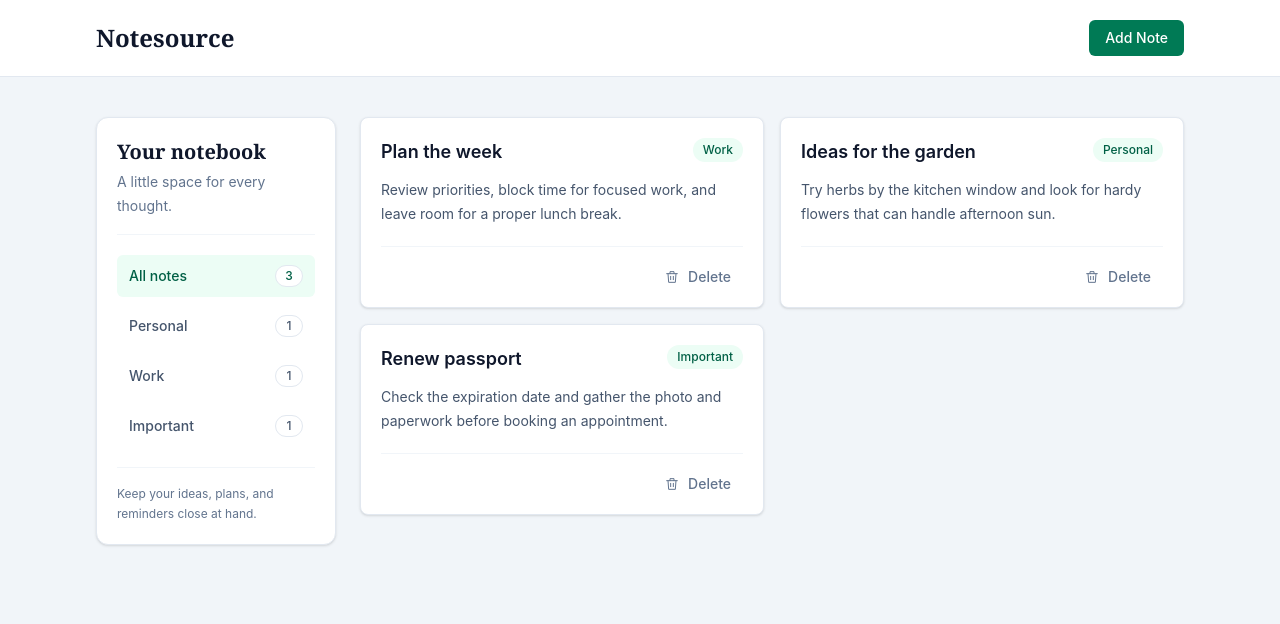
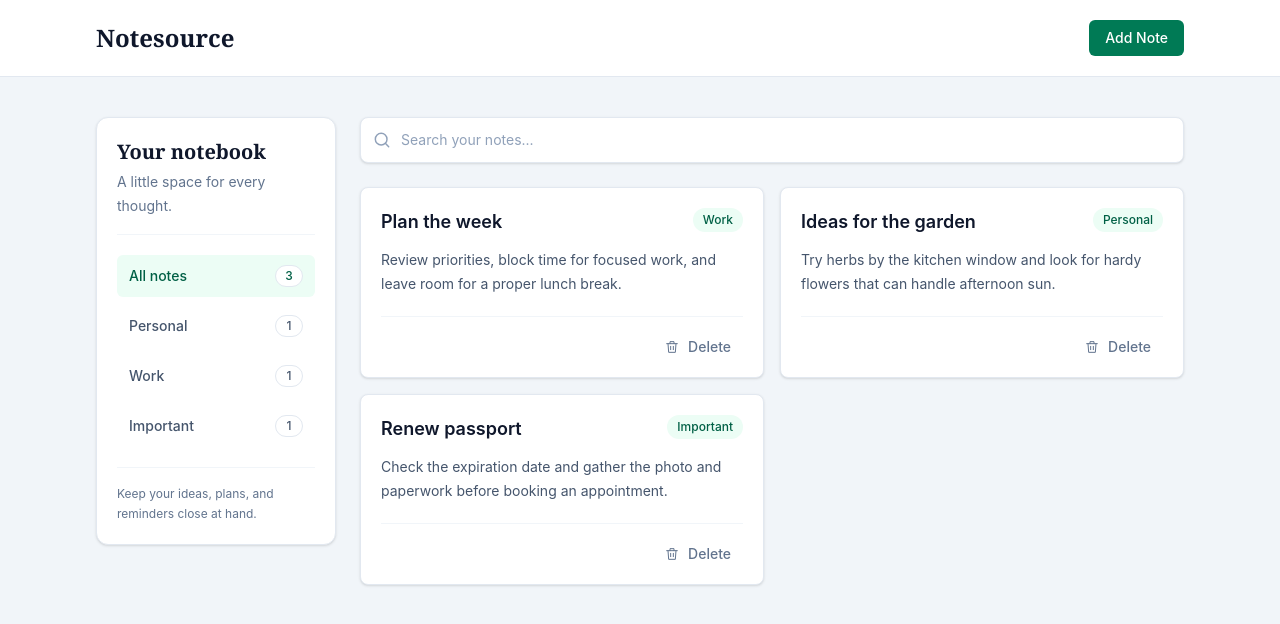
Before and after one commit to szymonGi2/Notesource, a React (Vite) app: page / in a window 1280 px wide. Shown: the top 624 px of the page. Built offline with nearby package versions, Linux system fonts and the light colour scheme.

Commit message:
Finished the project

```diff
--- a/index.html
+++ b/index.html
@@ -2,7 +2,7 @@
 <html lang="en">
   <head>
     <meta charset="UTF-8" />
-    <link rel="icon" type="image/svg+xml" href="/favicon.svg" />
+    <link rel="icon" type="image/svg+xml" href="/siteicon.png" />
     <meta name="viewport" content="width=device-width, initial-scale=1.0" />
     <title>notesource</title>
   </head>
--- a/src/App.tsx
+++ b/src/App.tsx
@@ -4,6 +4,7 @@ import type { Note, Note_Category } from "./types/note_type";
 import NoteView from "./components/NoteView";
 import Createbar from "./components/Createbar";
 import Sidebar from "./components/Sidebar";
+import Searchbar from "./components/Searchbar";
 
 const INITIAL_NOTES: Note[] = [
   {
@@ -31,9 +32,20 @@ const App = () => {
   const [selectedNoteIndex, setSelectedNoteIndex] = useState<number | null>(null);
   const [visibleCreatebar, setVisibleCreatebar] = useState<boolean>(false);
   const [selectedCategory, setSelectedCategory] = useState<Note_Category | null>(null);
+  const [searchQuery, setSearchQuery] = useState("");
+  const normalizedSearchQuery = searchQuery.trim().toLowerCase();
+
   const visibleNotes = noteList
     .map((note, index) => ({ note, index }))
-    .filter(({ note }) => selectedCategory === null || note.category === selectedCategory);
+    .filter(({ note }) => selectedCategory === null || note.category === selectedCategory)
+    .filter(({ note }) => {
+      return (
+        normalizedSearchQuery === "" ||
+        note.title.toLowerCase().includes(normalizedSearchQuery) ||
+        note.content.toLowerCase().includes(normalizedSearchQuery) ||
+        note.category.toLowerCase().includes(normalizedSearchQuery)
+      );
+    });
 
   const saveNote = (updatedNote: Note) => {
     if (selectedNoteIndex === null) return;
@@ -85,12 +97,19 @@ const App = () => {
           }}
         />
         <div className="min-w-0">
+        <Searchbar value={searchQuery} onSearch={setSearchQuery} />
         {visibleCreatebar && <Createbar onCreate={createNote} />}
         {selectedNoteIndex === null ? (
-          selectedCategory !== null && visibleNotes.length === 0 ? (
+          noteList.length > 0 && visibleNotes.length === 0 ? (
             <div role="status" className="rounded-lg border border-slate-200 bg-white px-5 py-12 text-center shadow-sm">
-              <h2 className="font-serif text-2xl font-semibold text-slate-900">No notes in {selectedCategory}</h2>
-              <p className="mt-2 text-sm leading-6 text-slate-500">Choose another category or add a new note.</p>
+              <h2 className="font-serif text-2xl font-semibold text-slate-900">
+                {normalizedSearchQuery ? "No matching notes" : `No notes in ${selectedCategory}`}
+              </h2>
+              <p className="mt-2 text-sm leading-6 text-slate-500">
+                {normalizedSearchQuery
+                  ? "Try a different search or choose another category."
+                  : "Choose another category or add a new note."}
+              </p>
             </div>
           ) : (
             <NoteGrid
--- /dev/null
+++ b/src/components/Searchbar.tsx
@@ -0,0 +1,35 @@
+interface SearchbarProps {
+  value: string;
+  onSearch: (query: string) => void;
+}
+
+const Searchbar = ({ value, onSearch }: SearchbarProps) => {
+  return (
+    <div className="relative mb-6">
+      <label htmlFor="note-search" className="sr-only">
+        Search notes
+      </label>
+      <svg
+        aria-hidden="true"
+        viewBox="0 0 24 24"
+        fill="none"
+        stroke="currentColor"
+        strokeWidth={1.75}
+        className="pointer-events-none absolute left-3 top-1/2 h-5 w-5 -translate-y-1/2 text-slate-400"
+      >
+        <circle cx="11" cy="11" r="7" />
+        <path strokeLinecap="round" d="m16 16 4 4" />
+      </svg>
+      <input
+        id="note-search"
+        type="search"
+        value={value}
+        onChange={(event) => onSearch(event.currentTarget.value)}
+        placeholder="Search your notes..."
+        className="w-full rounded-lg border border-slate-200 bg-white py-3 pl-10 pr-4 text-sm text-slate-900 shadow-sm placeholder:text-slate-400 focus:border-emerald-700 focus:outline-2 focus:outline-emerald-700"
+      />
+    </div>
+  );
+};
+
+export default Searchbar
```
Also changed, not shown: public/siteicon.png (added), 1 other file (tests, documents, lock files or other folders).
